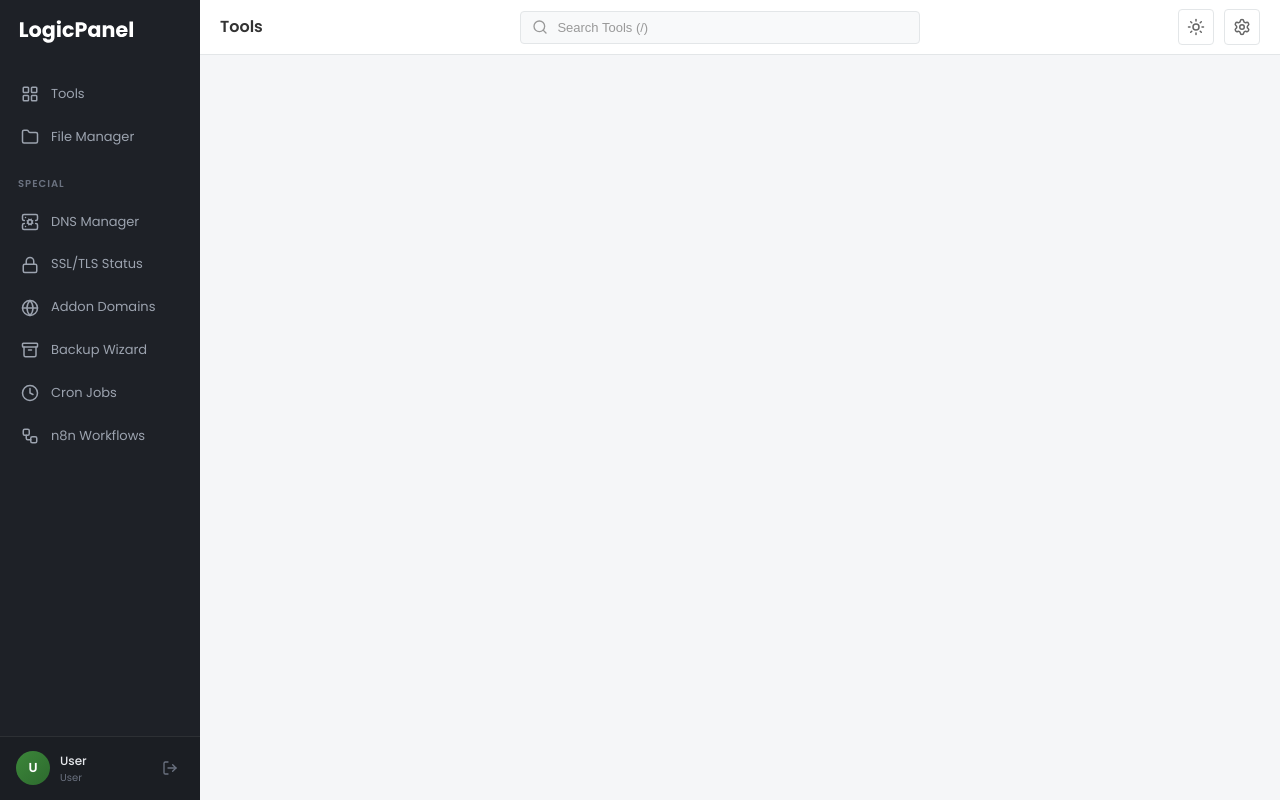
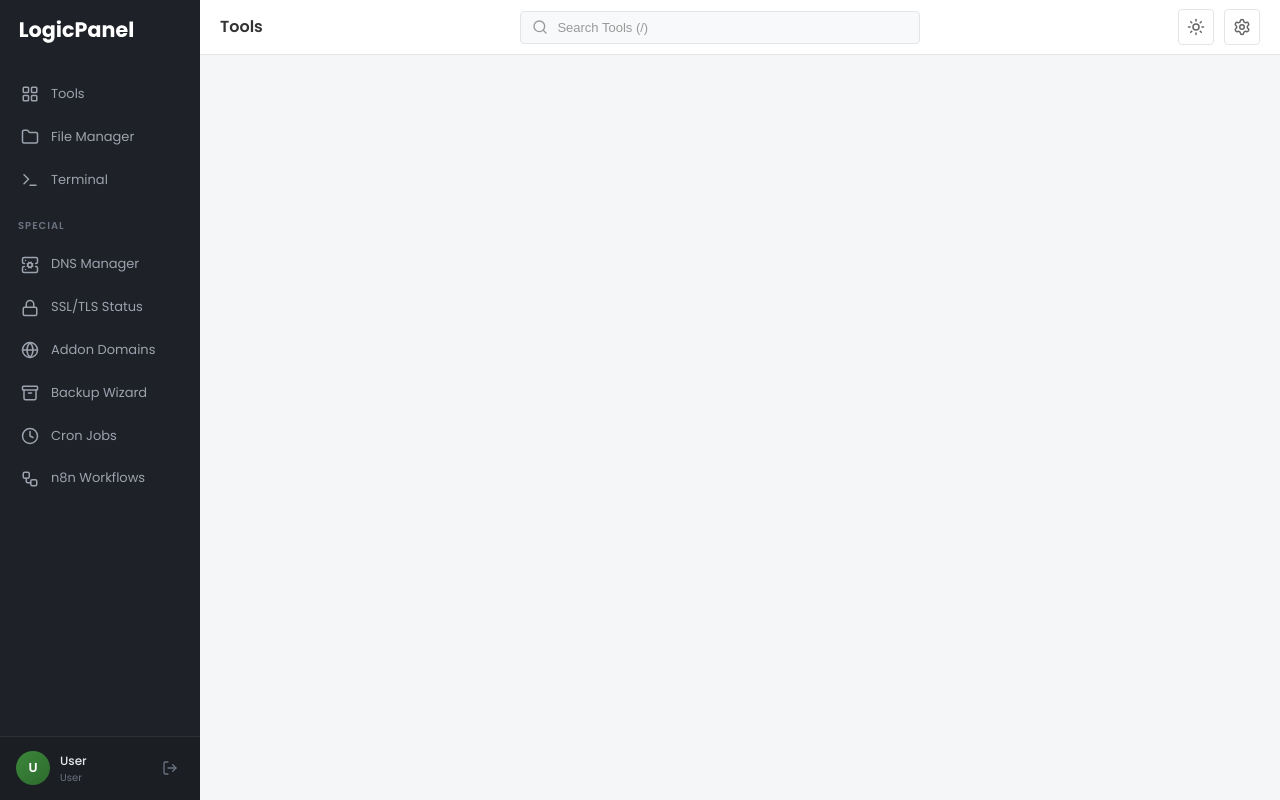
Before and after one commit to cyber-wahid/logicpanel, a PHP site: page /templates/shared/layouts/main.php in a window 1280 px wide. Run offline with PHP 8.4, Linux system fonts and the light colour scheme; some libraries are stand-ins or nearby versions.

Commit message:
Sidbar menus

```diff
--- a/templates/shared/partials/sidebar.php
+++ b/templates/shared/partials/sidebar.php
@@ -15,6 +15,12 @@
             class="lp-nav-item <?= ($current_page ?? '') === 'apps_files' ? 'active' : '' ?>">
             <i data-lucide="folder"></i>
             <span>File Manager</span>
+        </a>
+
+        <a href="<?= $base_url ?? '' ?>/apps/terminal"
+            class="lp-nav-item <?= ($current_page ?? '') === 'apps_terminal' ? 'active' : '' ?>">
+            <i data-lucide="terminal"></i>
+            <span>Terminal</span>
         </a>
 
         <div class="lp-nav-section">Special</div>
```
